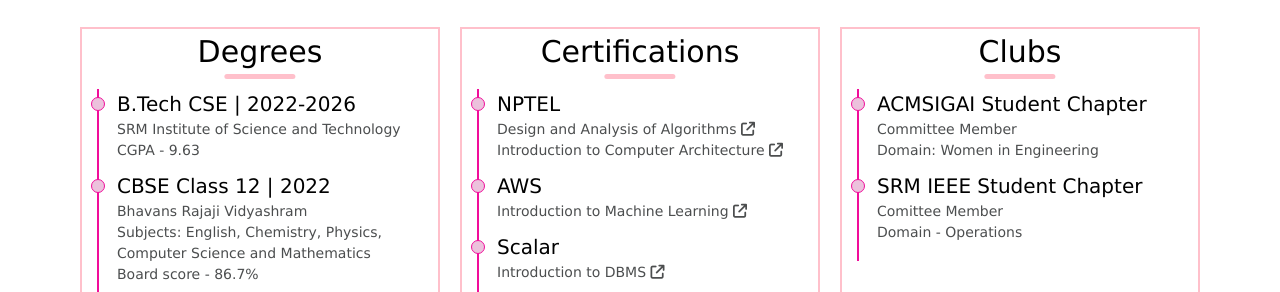
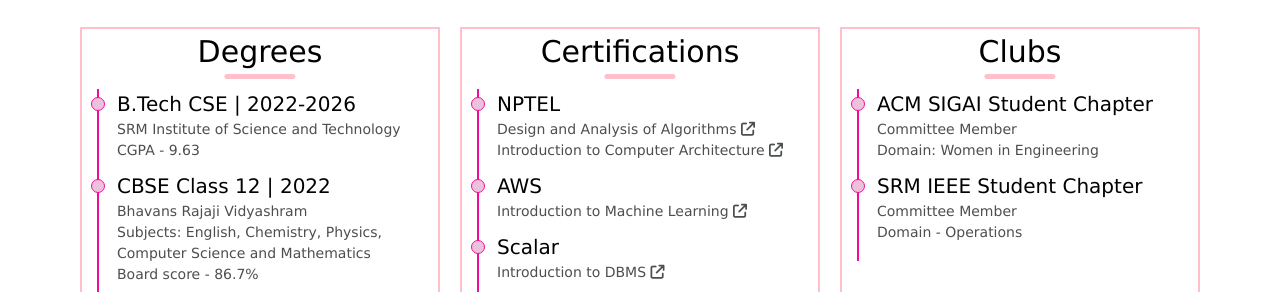
Before and after one commit to hana-maria/portfolio, a plain HTML site: page index.html in a window 1280 px wide. Shown: the part 1338-1630 px from the top of the page. Drawn offline with Linux system fonts and the light colour scheme.

Commit message:
Update index.html

```diff
--- a/index.html
+++ b/index.html
@@ -167,7 +167,7 @@
                 <div class="line-container">
                 <div class="card-items">
                     <p>
-                        <span>ACMSIGAI Student Chapter</span>
+                        <span>ACM SIGAI Student Chapter</span>
                         <br/>
                         Committee Member
                         <br/>
@@ -178,7 +178,7 @@
                     <p>
                         <span>SRM IEEE Student Chapter</span>
                         <br/>
-                        Comittee Member
+                        Committee Member
                         <br/>
                         Domain - Operations
                     </p>
```
